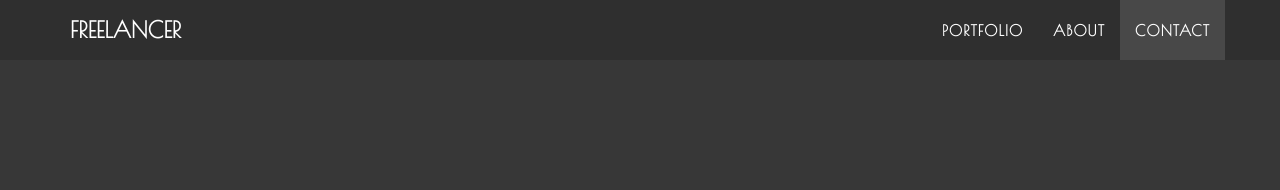
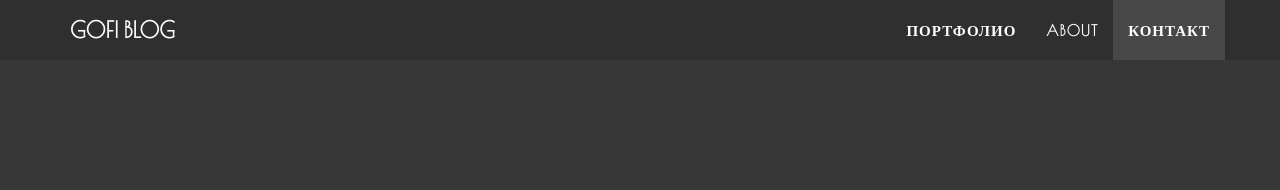
Before and after one commit to seregajd999/blog, a Jekyll site: the page built from index.html, in a window 1280 px wide. Shown: the top 190 px of the page. Built offline with Jekyll 4.4.1, drawn with Linux system fonts in a browser that asks for light colours.

Commit message:
ПОРТФОЛИО

```diff
--- a/_includes/nav.html
+++ b/_includes/nav.html
@@ -9,7 +9,7 @@
                     <span class="icon-bar"></span>
                     <span class="icon-bar"></span>
                 </button>
-                <a class="navbar-brand" href="#page-top">{{ site.title }}</a>
+                <a class="navbar-brand" href="#page-top">gofi blog</a>
             </div>
 
             <!-- Collect the nav links, forms, and other content for toggling -->
@@ -19,13 +19,13 @@
                         <a href="#page-top"></a>
                     </li>
                     <li class="page-scroll">
-                        <a href="#portfolio">Portfolio</a>
+                        <a href="#portfolio">ПОРТФОЛИО</a>
                     </li>
                     <li class="page-scroll">
                         <a href="#about">About</a>
                     </li>
                     <li class="page-scroll">
-                        <a href="#contact">Contact</a>
+                        <a href="#contact">Контакт</a>
                     </li>
                 </ul>
             </div>
```
